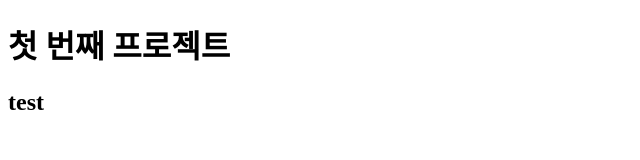
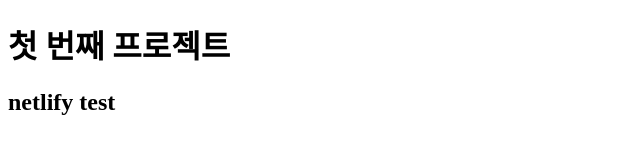
Before and after one commit to Gomdol/studyJavascript, a plain HTML site: page index.html in a window 1280 px wide. Shown: the whole page, without its empty margins (0-640 px from the left). Drawn offline with Linux system fonts and the light colour scheme.

Commit message:
netlify test

```diff
--- a/index.html
+++ b/index.html
@@ -8,6 +8,6 @@
   </head>
   <body>
     <h1>첫 번째 프로젝트</h1>
-    <h2>test</h2>
+    <h2>netlify test</h2>
   </body>
 </html>
```
